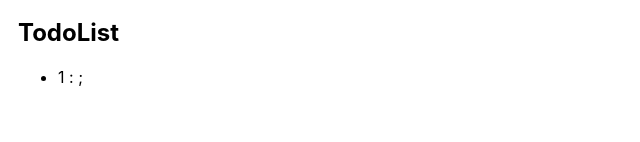
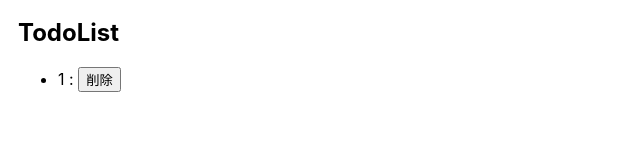
Before and after one commit to sawady1203/react-todoapp-ts, a React (Create React App) app: page / in a window 1280 px wide. Both pictures are taken after a click on the button "追加". Shown: the part 158-300 px from the top of the page, without its empty margins (0-640 px from the left). Built offline with nearby package versions, Linux system fonts and the light colour scheme.

Commit message:
taskの削除ボタンを追加

```diff
--- a/src/components/TodoApp.tsx
+++ b/src/components/TodoApp.tsx
@@ -9,7 +9,7 @@ function TodoApp() {
     <div>
       <h1>TodoApp</h1>
       <TodoInput tasks={tasks} updateTasks={setTasks} />
-      <TodoList tasks={tasks} />
+      <TodoList tasks={tasks} updateTasks={setTasks} />
     </div>
   );
 }
--- a/src/components/TodoInput.tsx
+++ b/src/components/TodoInput.tsx
@@ -8,7 +8,6 @@ type Props = {
 };
 
 function TodoInput({ tasks, updateTasks }: Props) {
-  console.info(tasks);
   const [title, setTitle] = useState("");
 
   const handleInputChange = (e: React.ChangeEvent<HTMLInputElement>) => {
--- a/src/components/TodoList.tsx
+++ b/src/components/TodoList.tsx
@@ -4,19 +4,30 @@ import { Task } from "./Types";
 
 type Props = {
   tasks: Task[];
+  updateTasks: React.Dispatch<React.SetStateAction<Task[]>>;
 };
 
-function TodoList({ tasks }: Props) {
+function TodoList({ tasks, updateTasks }: Props) {
+  const handleDelete = (deletetask: Task) => {
+    updateTasks(tasks.filter((task) => task.id !== deletetask.id));
+  };
+
   console.log(tasks);
   return (
     <div>
       <h2>TodoList</h2>
       <ul>
         {tasks.map((task, key) => {
-          //   console.log(task);
           return (
             <li key={key}>
-              <TodoItem {...task} />;
+              <TodoItem {...task} />{" "}
+              <button
+                onClick={() => {
+                  handleDelete(task);
+                }}
+              >
+                削除
+              </button>
             </li>
           );
         })}
```
